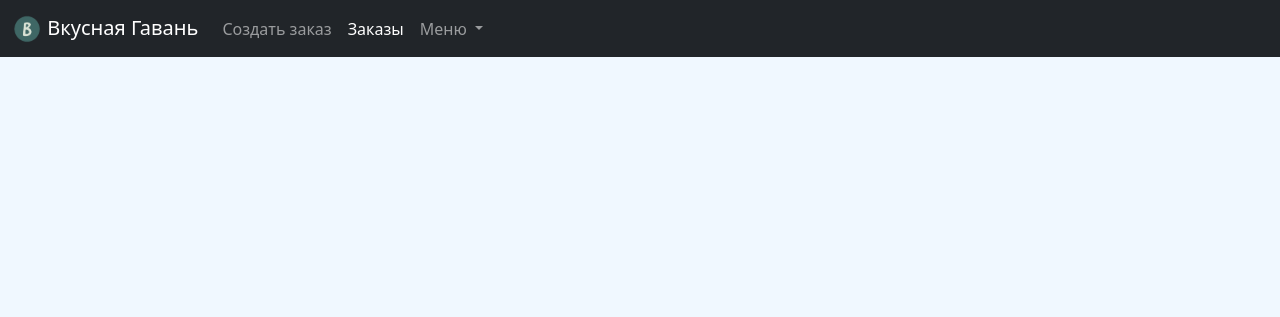
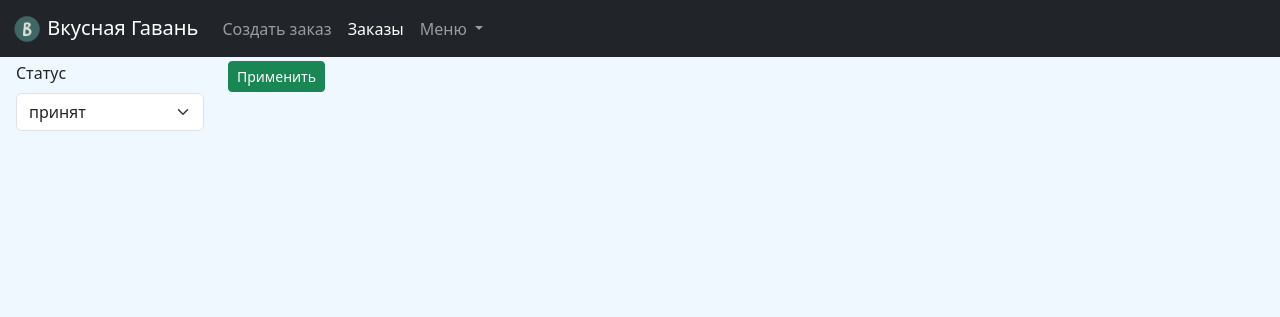
Before and after one commit to ClosedEyeVisuals/crm-orders, a Django app: page /orders/ in a window 1280 px wide. Shown: the top 317 px of the page. Run offline with Django 4.2, Linux system fonts and the light colour scheme; data that the repository does not hold is empty; some libraries are stand-ins or nearby versions.

Commit message:
add filtration to queryset; add status filtration form in order_list.html

```diff
--- a/crm/orders/views.py
+++ b/crm/orders/views.py
@@ -4,7 +4,7 @@ from django.views.generic import (CreateView, DeleteView, DetailView, ListView,
                                   TemplateView, UpdateView)
 
 
-from orders.forms import DishFormSet, OrderForm
+from orders.forms import DishFormSet, OrderForm, StatusForm
 from orders.mixins import OrderMixin
 from orders.models import Category, Order
 
@@ -18,11 +18,20 @@ class OrderListView(ListView):
 
     def get_queryset(self):
         queryset = super().get_queryset()
+        status = self.request.GET.get('status')
+        if status in self.model.OrderStatus:
+            queryset = queryset.filter(status=status)
+
         return queryset.annotate(
             total_price=Sum(
                 F('order_dishes__dish__price') * F('order_dishes__amount')
             )
         ).select_related('table_number').order_by('-created_at')
+
+    def get_context_data(self, *, object_list=None, **kwargs):
+        context = super(OrderListView, self).get_context_data(**kwargs)
+        context['form'] = StatusForm()
+        return context
 
 
 class OrderCreateView(OrderMixin, CreateView):
--- a/crm/templates/orders/order_list.html
+++ b/crm/templates/orders/order_list.html
@@ -4,6 +4,18 @@
   Заказы
 {% endblock title %}
 {% block content %}
+
+  <form method="get">
+    <div class="row m-1">
+      <div class="col-2">
+        {% bootstrap_form form layout="horizontal" %}
+      </div>
+      <div class="col-1">
+        {% bootstrap_button "Применить" button_type="submit" button_class="btn-success btn-sm"  %}
+      </div>
+    </div>
+  </form>
+
   <div class="row row-cols-auto p-1 m-1">
     {% for order in order_list %}
       <div class="col mb-3">
```
